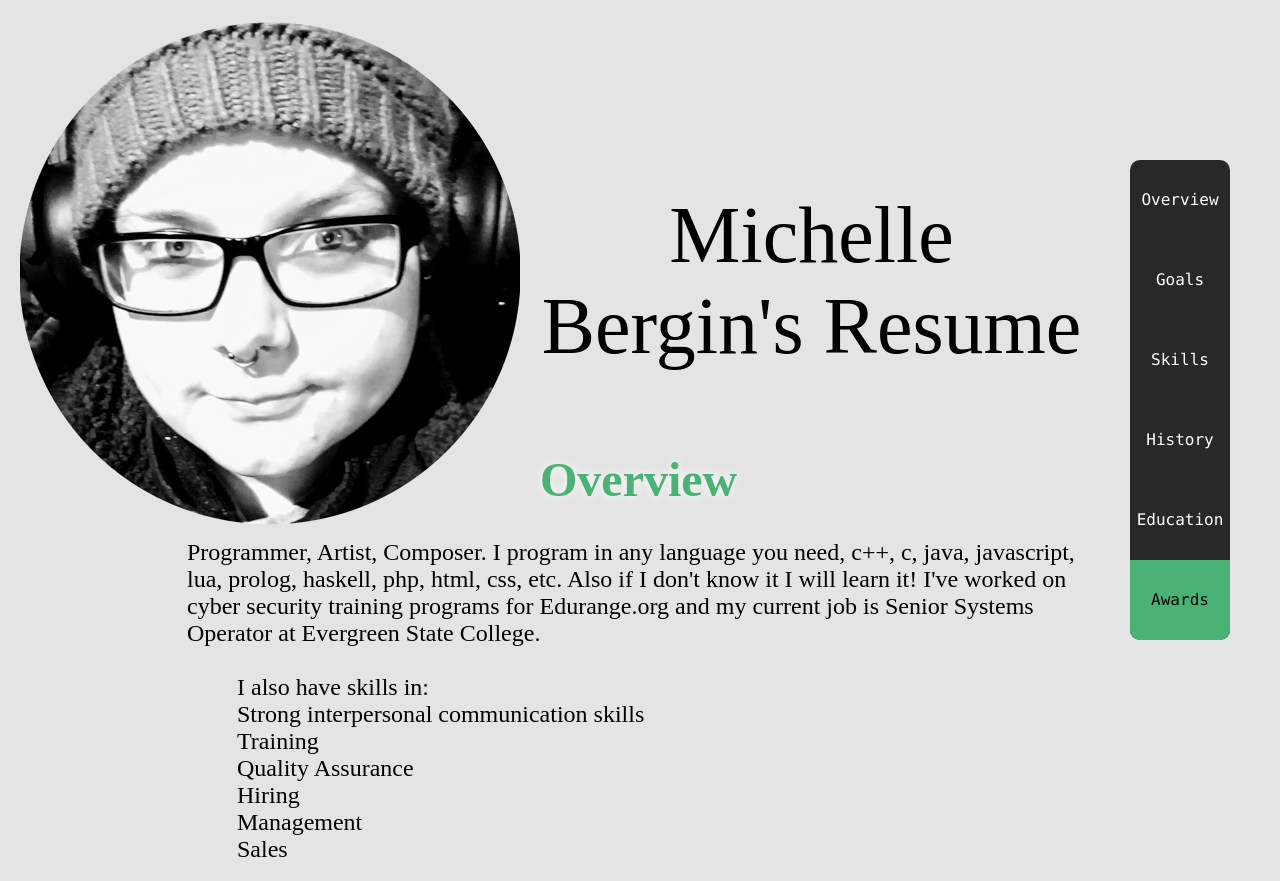
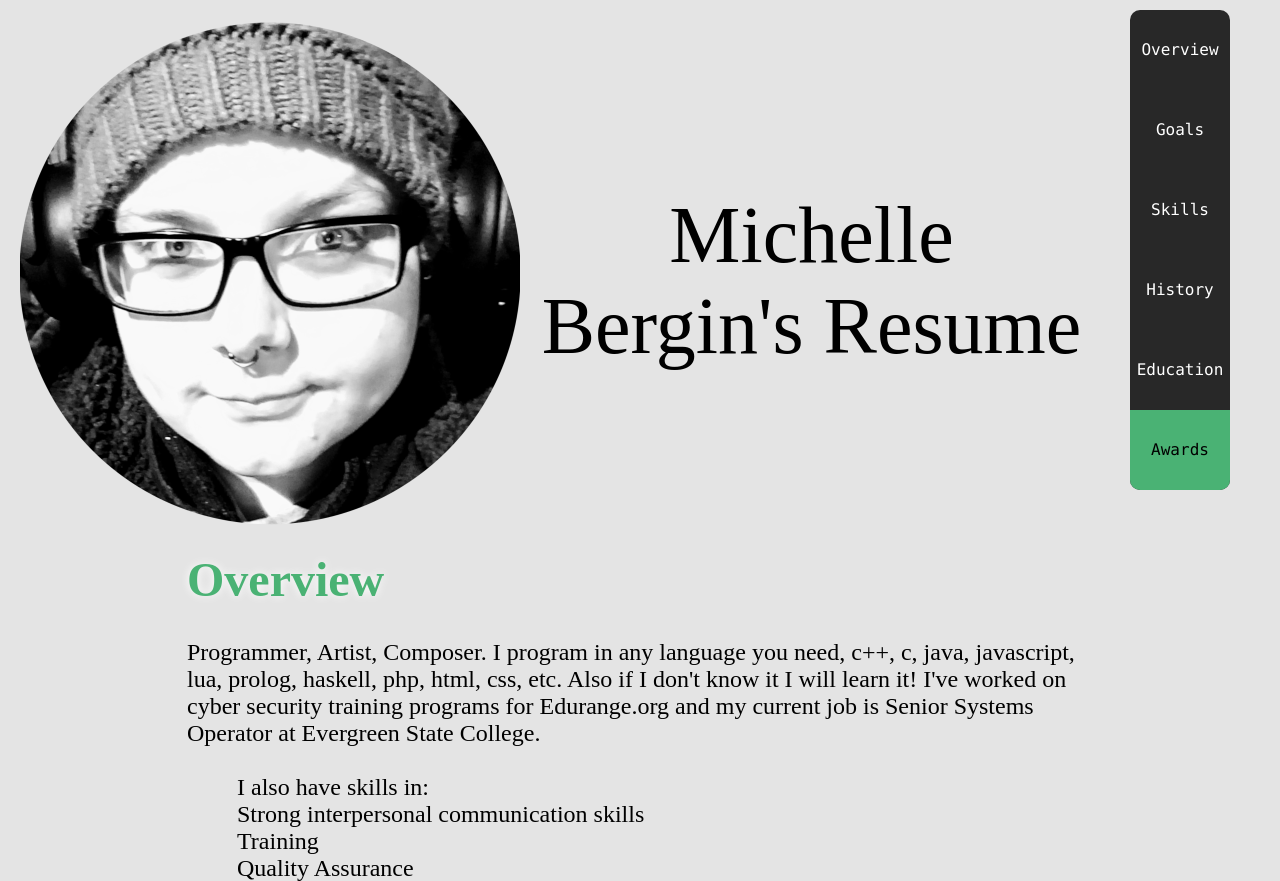
Before and after one commit to ironsketch/resume, a plain HTML site: page index.html in a window 1280 px wide. Shown: the top 881 px of the page. Drawn offline with nearby package versions, Linux system fonts and the light colour scheme.

Commit message:
webbby site

```diff
--- a/index.html
+++ b/index.html
@@ -11,14 +11,22 @@
         }
     </script>
     </head>
-    <body onload="navLoc()" onresize="navLoc()">
+    <body onresize="navLoc()">
+    <div id="nav">
+        <a id="overviewLink" href="#overview" class="navT">Overview</a>
+        <br /><a id="goalsLink" href="#personalGoal" class="navL">Goals</a>
+        <br /><a id="skillsLink" href="#skills" class="navL">Skills</a>
+        <br /><a id="historyLink" href="#history" class="navL">History</a>
+        <br /><a id="educationLink" href="#education" class="navL">Education</a>
+        <br /><a id="awardsLink" href="#awards" class="navB">Awards</a>
+    </div>
     <div id="container">
         <div id="me">
             <img src="img/me.png" style="margin-left:20px; margin-right:20px; margin-top:20px" align="left" />
         </div>
         <div id="scrolling">
             <div id="overview">
-                <p align="right" style="font-size:80px; text-align:center; padding-top:100px">Michelle Bergin's Resume</p>
+                <p align="right" style="font-size:80px; text-align:center; padding-top:100px; padding-bottom:100px">Michelle Bergin's Resume</p>
                 <a name="overview"></a><h1>Overview</h1>
             Programmer, Artist, Composer. I program in any language you need, c++, c, java, javascript, lua, prolog, haskell, php, html, css, etc. Also if I don't know it I will learn it! I've worked on cyber security training programs for <a href="http://edurange.org" target="newWindow" class="all">Edurange.org</a> and my current job is Senior Systems Operator at Evergreen State College.
             <div id="skillz">
@@ -71,14 +79,6 @@
                 <a name="awards"></a><h1>Awards</h1>
             </div>
         </div>
-        <div id="nav">
-            <a id="overviewLink" href="#overview" class="navT">Overview</a>
-            <br /><a id="goalsLink" href="#personalGoal" class="navL">Goals</a>
-            <br /><a id="skillsLink" href="#skills" class="navL">Skills</a>
-            <br /><a id="historyLink" href="#history" class="navL">History</a>
-            <br /><a id="educationLink" href="#education" class="navL">Education</a>
-            <br /><a id="awardsLink" href="#awards" class="navB">Awards</a>
-        </div>
     </div>
         <div id="legend">
         <a name="1">[1]</a> Neurodivergent, sometimes abbreviated as ND, means having a brain that functions in ways that diverge significantly from the dominant societal standards of "normal."
--- a/style.css
+++ b/style.css
@@ -17,7 +17,6 @@ h1{
     text-shadow: 0px 0px 10px #ffffff;
 }
 #container{
-
     margin: 0px;
     padding: 0px;
 }
```
